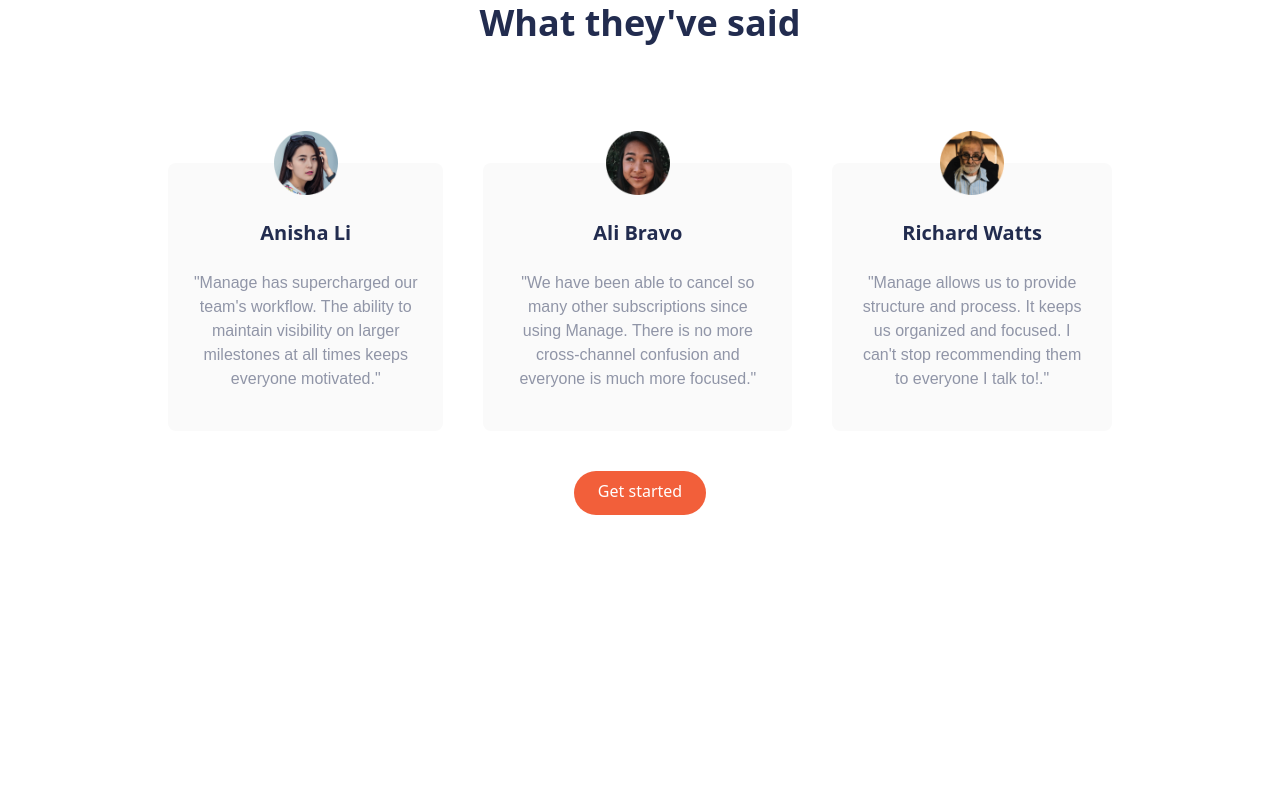
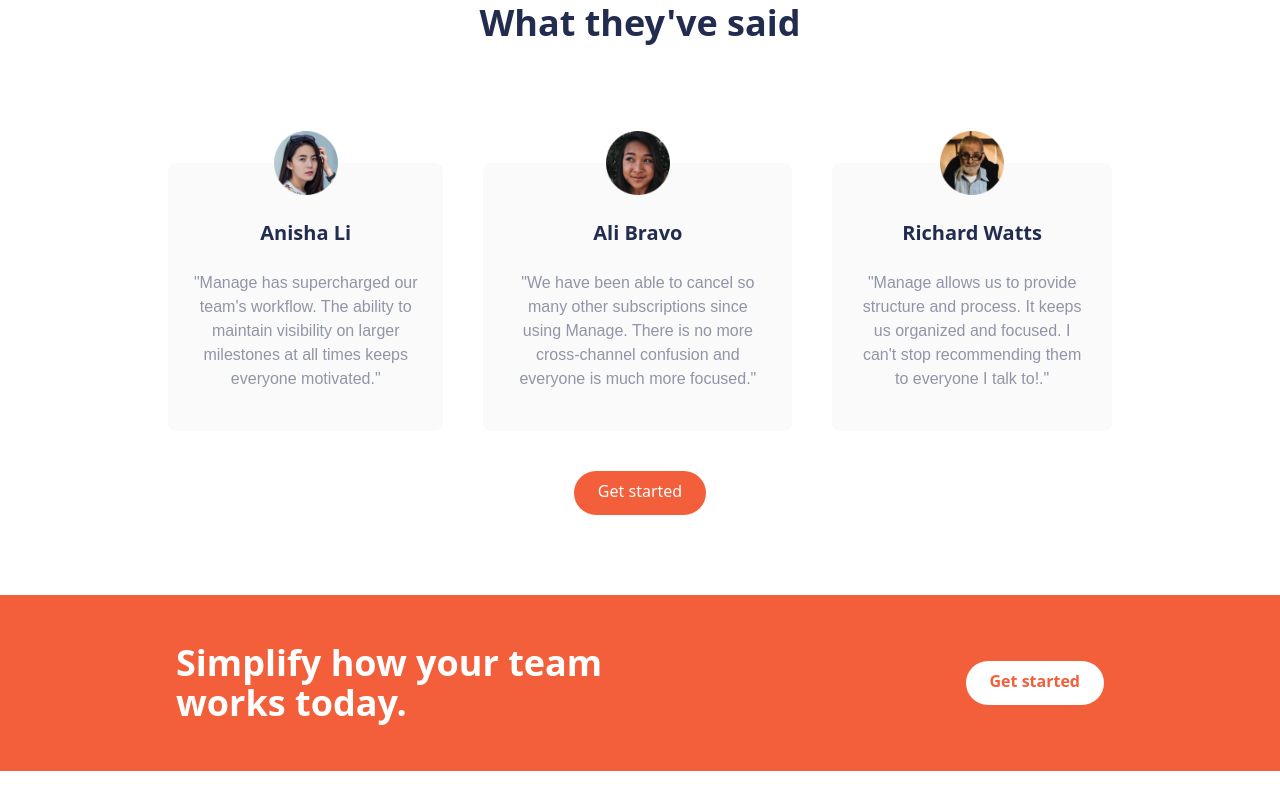
Before and after one commit to luisgcode/tailwindProject, a website: page index.html in a window 1280 px wide. Shown: the part 1229-2038 px from the top of the page. After the commit the page ends 2000 px from the top, so only its background shows below. Drawn offline with Linux system fonts and the light colour scheme.

Commit message:
Starting footer

```diff
--- a/index.html
+++ b/index.html
@@ -50,7 +50,7 @@
       crossorigin="anonymous"
     ></script>
   </head>
-  <body class="mb-80">
+  <body>
     <!-- NavBar -->
     <nav class="relative container mx-auto p-6">
       <!-- Flex container -->
@@ -405,6 +405,26 @@
       </div>
     </section>
 
+    <!-- CTA section -->
+    <section class="cta bg-brightRed">
+      <!-- container -->
+      <div
+        class="container flex flex-col items-center justify-between px-6 py-24 mx-auto space-y-12 md:py-12 md:flex-row md:space-y-0 mt-20"
+      >
+        <h2
+          class="text-white text-4xl font-bold text-center md:max-w-md md:text-left"
+        >
+          Simplify how your team works today.
+        </h2>
+        <!-- button -->
+        <a
+          href="#"
+          class="p-3 px-6 pt-2 text-brightRed bg-white rounded-full font-bold mt-0"
+          >Get started</a
+        >
+      </div>
+    </section>
+
     <script src="scripts/main.js"></script>
   </body>
 </html>
```
Also changed, not shown: styles/tailwind.css.
